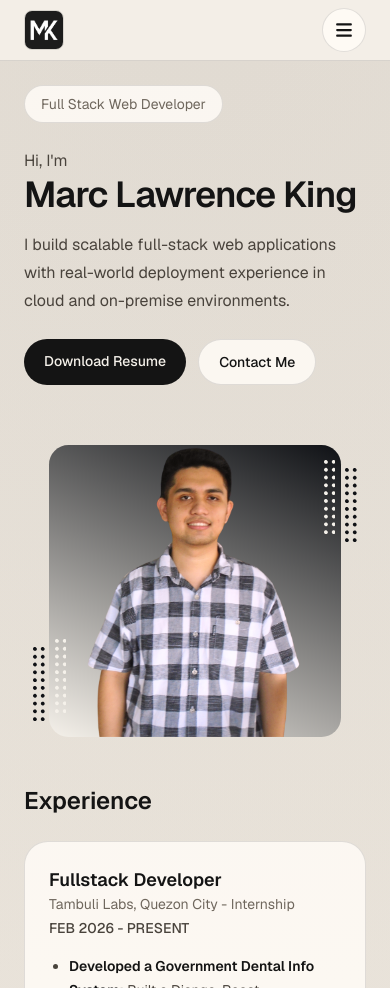
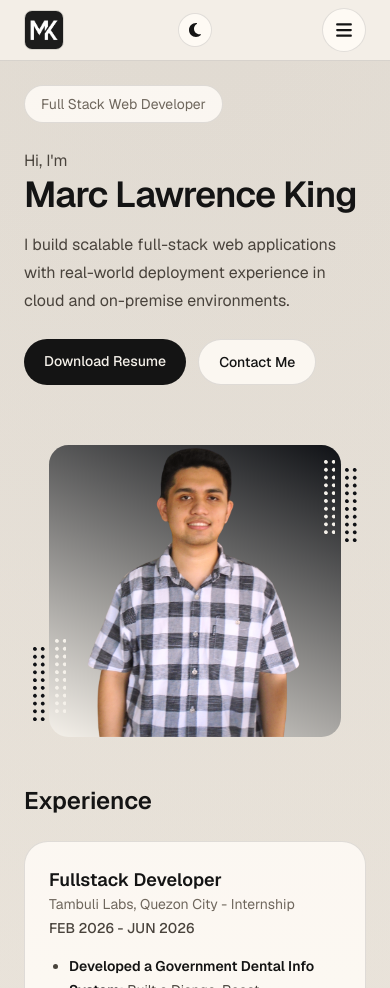
Before and after one commit to MarcLawrenceKing/portfolio-website, a Next.js app: page / in a window 390 px wide. Shown: the top 988 px of the page. Built offline with nearby package versions, Linux system fonts and the light colour scheme.

Commit message:
updated resume and theme toggle

```diff
--- a/app/portfolio-content.ts
+++ b/app/portfolio-content.ts
@@ -56,7 +56,7 @@ export const experience = [
   {
     role: "Fullstack Developer",
     company: "Tambuli Labs, Quezon City - Internship",
-    period: "FEB 2026 - PRESENT",
+    period: "FEB 2026 - JUN 2026",
     details: [
       {
         title: "Developed a Government Dental Info System:",
@@ -131,7 +131,7 @@ export const awardsAndEducation = [
   {
     title: "BS in Information Technology (2022-2026)",
     place: "Polytechnic University of the Philippines Main Campus",
-    note: "Served in leadership roles across multiple student organizations; with exposure to software development, database management, networking, and cybersecurity.",
+    note: "Graduating Magna Cum Laude (GWA: 1.26). Served in leadership roles across multiple student organizations; with exposure to software development, database management, networking, and cybersecurity.",
   },
   {
     title: "DOST RA 7687 Scholar",
--- a/app/site-header.tsx
+++ b/app/site-header.tsx
@@ -29,14 +29,9 @@ export default function SiteHeader({ navigationItems, logoHref = "/", onLogoClic
     toggleTheme();
   };
 
-  const handleMobileThemeToggle = () => {
-    handleThemeToggle();
-    closeMenu();
-  };
-
   return (
     <header className="sticky top-0 z-30 w-full border-b border-[var(--border)] bg-[color-mix(in_srgb,var(--background)_88%,transparent)] backdrop-blur">
-      <div className="mx-auto flex w-full max-w-6xl items-center justify-between gap-4 px-6 py-2 sm:px-8 lg:px-10">
+      <div className="relative mx-auto flex w-full max-w-6xl items-center justify-between gap-4 px-6 py-2 sm:px-8 lg:px-10">
         <Link href={logoHref} className="shrink-0" aria-label="Go to homepage" onClick={onLogoClick}>
           <Image
             src={theme === "dark" ? "/mk-logos/light.jpg" : "/mk-logos/dark.jpg"}
@@ -59,6 +54,16 @@ export default function SiteHeader({ navigationItems, logoHref = "/", onLogoClic
             </a>
           ))}
         </nav>
+
+        <button
+          type="button"
+          onClick={handleThemeToggle}
+          className="absolute left-1/2 top-1/2 inline-flex -translate-x-1/2 -translate-y-1/2 items-center justify-center rounded-full border border-[var(--border)] bg-[var(--card)] p-2 text-[var(--foreground)] transition hover:shadow-sm md:hidden"
+          aria-label={`Switch to ${theme === "dark" ? "light" : "dark"} theme`}
+          aria-pressed={theme === "dark"}
+        >
+          {theme === "dark" ? <FaSun size={16} /> : <FaMoon size={16} />}
+        </button>
 
         <div className="flex items-center gap-3">
           <button
@@ -117,20 +122,6 @@ export default function SiteHeader({ navigationItems, logoHref = "/", onLogoClic
               </a>
             ))}
           </nav>
-
-          <button
-            type="button"
-            onClick={handleMobileThemeToggle}
-            className="inline-flex items-center justify-between rounded-2xl border border-[var(--border)] bg-[var(--card)] px-4 py-3 text-sm font-medium text-[var(--foreground)] transition hover:-translate-y-0.5 hover:shadow-sm"
-            aria-label={`Switch to ${theme === "dark" ? "light" : "dark"} theme`}
-            aria-pressed={theme === "dark"}
-          >
-            <span>Theme</span>
-            <span className="inline-flex items-center gap-2 text-[var(--muted-strong)]">
-              <FaSun size={12} />
-              <FaMoon size={12} />
-            </span>
-          </button>
         </div>
       </div>
     </header>
```
Also changed, not shown: 1 other file (tests, documents, lock files or other folders).
